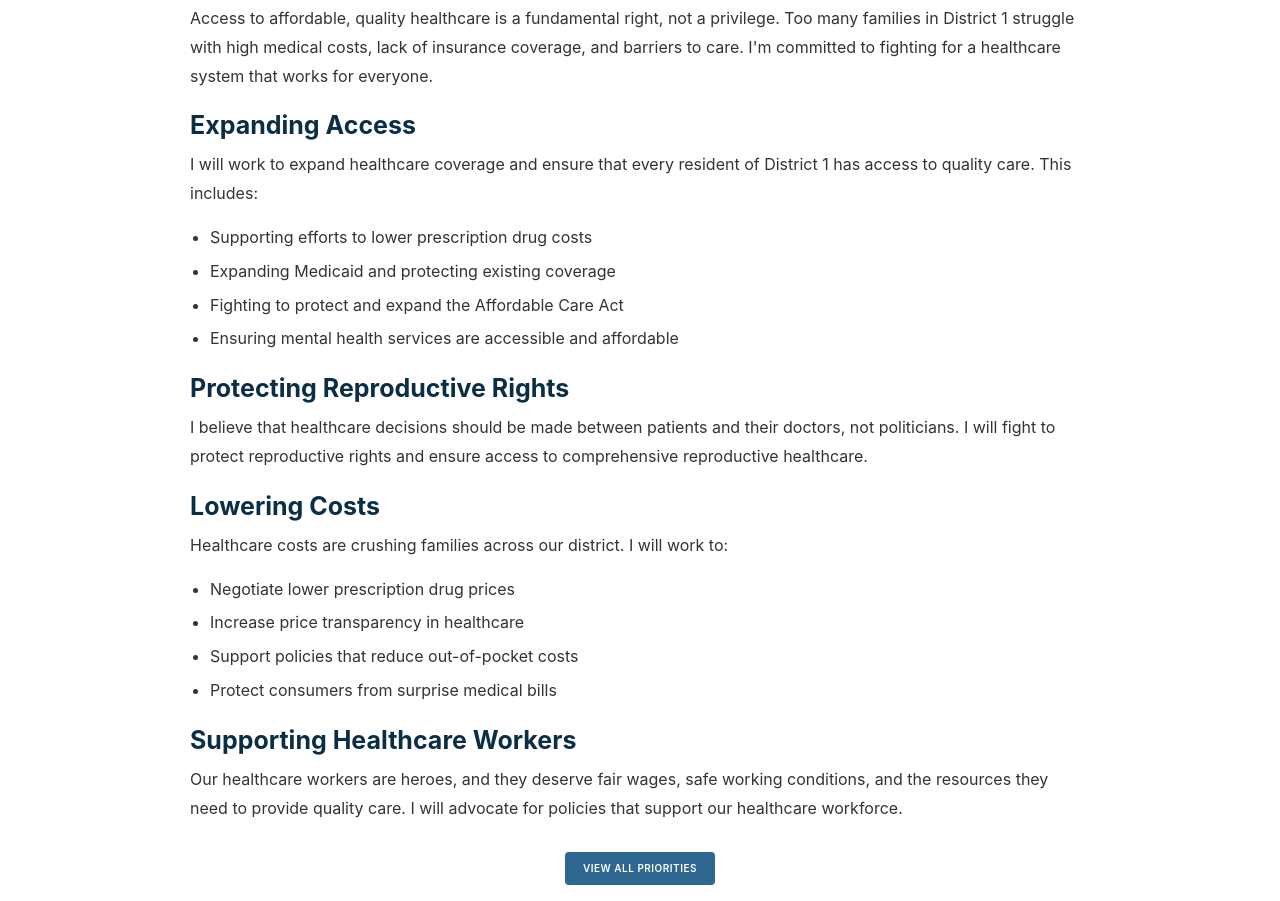
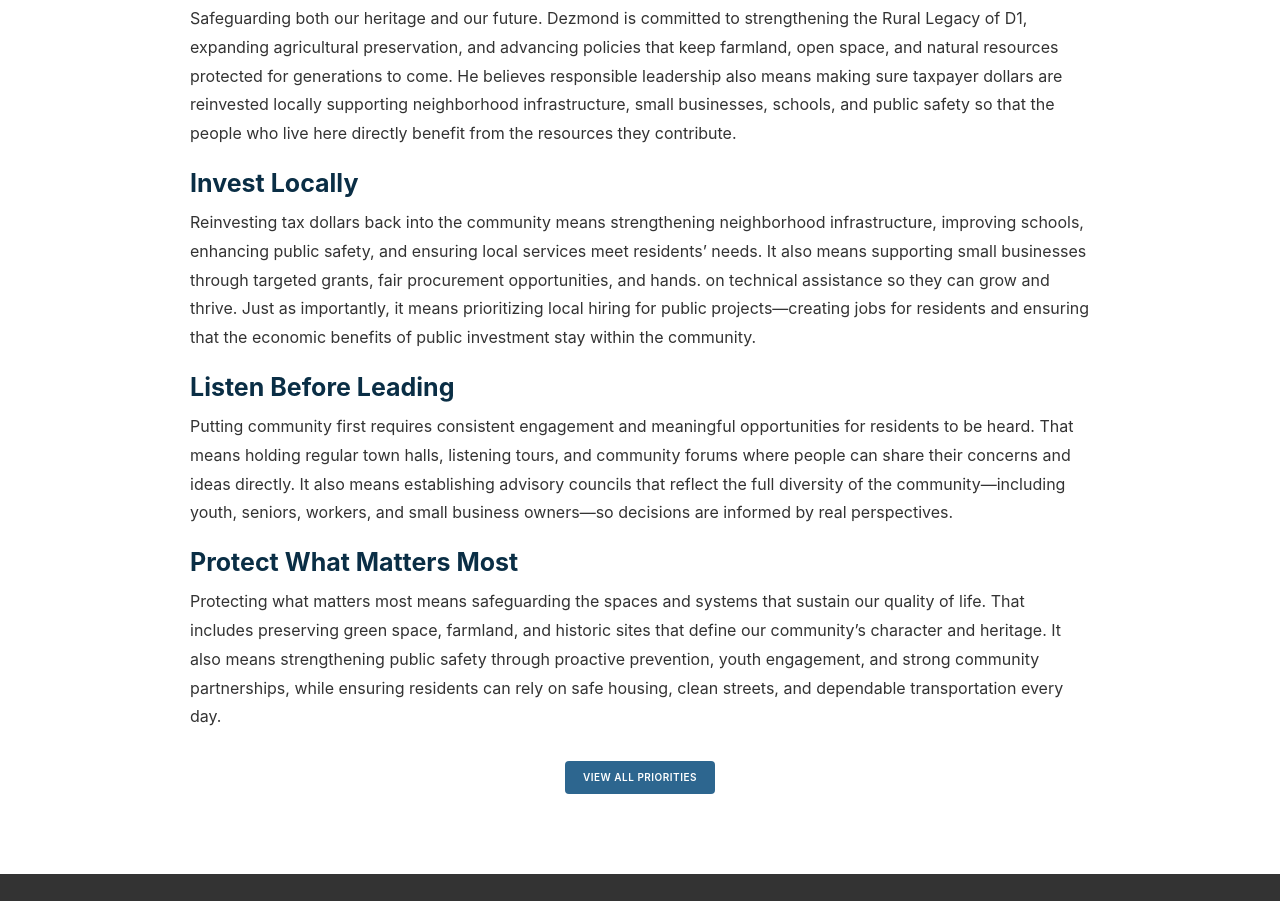
Before and after one commit to DezCode1224/Campaign, a website built with Parcel: page src/priorities/healthcare.html in a window 1280 px wide. Shown: the part 184-1085 px from the top of the page. Built offline with nearby package versions, Linux system fonts and the light colour scheme.

Commit message:
tab change 1.1.1

```diff
--- a/src/priorities/healthcare.html
+++ b/src/priorities/healthcare.html
@@ -98,32 +98,24 @@
   <section class="priority-detail-page" style="margin-top: 80px; padding: 4rem 0;">
     <div class="container">
       <div class="priority-content">
-        <h1>Healthcare</h1>
-        <p>Access to affordable, quality healthcare is a fundamental right, not a privilege. Too many families in District 1 struggle with high medical costs, lack of insurance coverage, and barriers to care. I'm committed to fighting for a healthcare system that works for everyone.</p>
+        <h1>Community First</h1>
+        <p>Safeguarding both our heritage and our future. Dezmond is committed to strengthening the Rural Legacy of D1, expanding agricultural preservation, and advancing policies that keep farmland, open space, and natural resources protected for generations to come. He believes responsible leadership also means making sure taxpayer dollars are reinvested locally supporting neighborhood infrastructure, small businesses, schools, and public safety so that the people who live here directly benefit from the resources they contribute.</p>
 
-        <h2>Expanding Access</h2>
-        <p>I will work to expand healthcare coverage and ensure that every resident of District 1 has access to quality care. This includes:</p>
+        <h2>Invest Locally</h2>
+        <p>Reinvesting tax dollars back into the community means strengthening neighborhood infrastructure, improving schools, enhancing public safety, and ensuring local services meet residents’ needs. It also means supporting small businesses through targeted grants, fair procurement opportunities, and hands. on technical assistance so they can grow and thrive. Just as importantly, it means prioritizing local hiring for public projects—creating jobs for residents and ensuring that the economic benefits of public investment stay within the community.</p>
         <ul>
-          <li>Supporting efforts to lower prescription drug costs</li>
-          <li>Expanding Medicaid and protecting existing coverage</li>
-          <li>Fighting to protect and expand the Affordable Care Act</li>
-          <li>Ensuring mental health services are accessible and affordable</li>
+
         </ul>
 
-        <h2>Protecting Reproductive Rights</h2>
-        <p>I believe that healthcare decisions should be made between patients and their doctors, not politicians. I will fight to protect reproductive rights and ensure access to comprehensive reproductive healthcare.</p>
+        <h2>Listen Before Leading</h2>
+        <p>Putting community first requires consistent engagement and meaningful opportunities for residents to be heard. That means holding regular town halls, listening tours, and community forums where people can share their concerns and ideas directly. It also means establishing advisory councils that reflect the full diversity of the community—including youth, seniors, workers, and small business owners—so decisions are informed by real perspectives.</p>
 
-        <h2>Lowering Costs</h2>
-        <p>Healthcare costs are crushing families across our district. I will work to:</p>
+        <h2>Protect What Matters Most</h2>
+        <p>Protecting what matters most means safeguarding the spaces and systems that sustain our quality of life. That includes preserving green space, farmland, and historic sites that define our community’s character and heritage. It also means strengthening public safety through proactive prevention, youth engagement, and strong community partnerships, while ensuring residents can rely on safe housing, clean streets, and dependable transportation every day.</p>
         <ul>
-          <li>Negotiate lower prescription drug prices</li>
-          <li>Increase price transparency in healthcare</li>
-          <li>Support policies that reduce out-of-pocket costs</li>
-          <li>Protect consumers from surprise medical bills</li>
+
         </ul>
 
-        <h2>Supporting Healthcare Workers</h2>
-        <p>Our healthcare workers are heroes, and they deserve fair wages, safe working conditions, and the resources they need to provide quality care. I will advocate for policies that support our healthcare workforce.</p>
 
         <div class="text-center mt-5">
           <a href="../priorities.html" class="btn btn-primary">View All Priorities</a>
```
